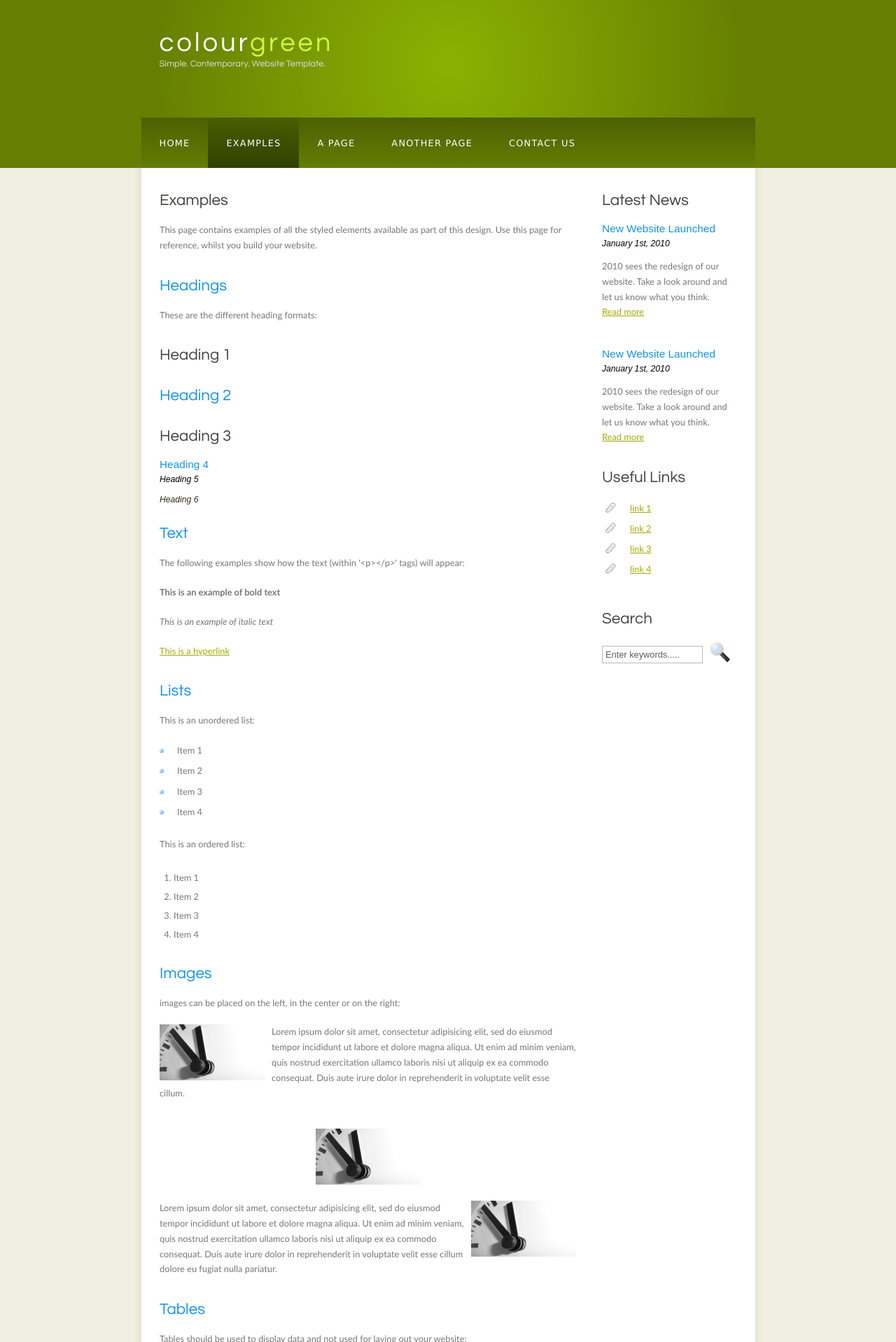
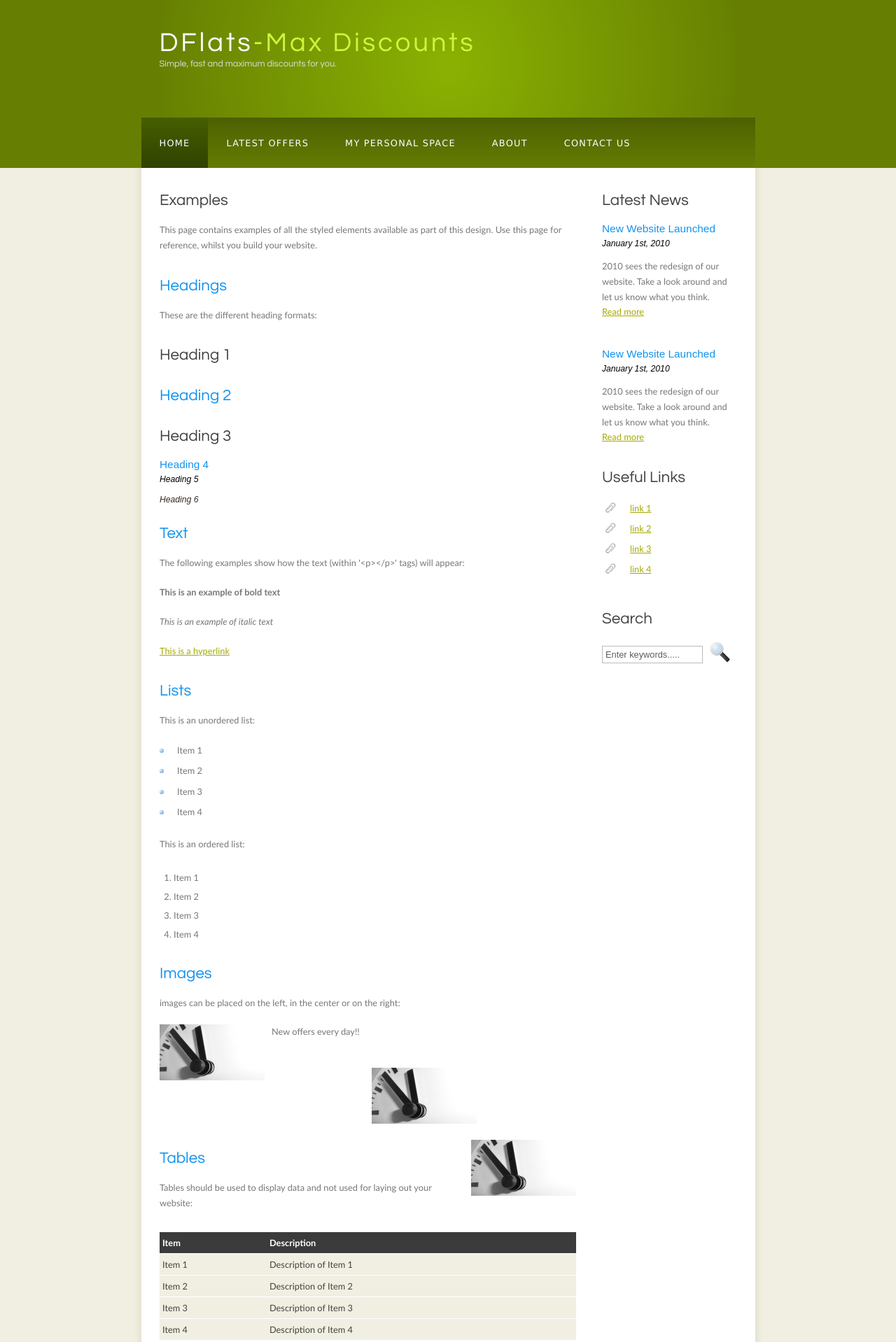
Before and after one commit to abhaikumar10/m.thordeal.com, a plain HTML site: page offers.html in a window 1280 px wide. Shown: the top 1918 px of the page at 70% size. Drawn offline with Linux system fonts and the light colour scheme.

Commit message:
header futter

```diff
--- a/offers.html
+++ b/offers.html
@@ -2,7 +2,7 @@
 <html>
 
 <head>
-  <title>colour_green - examples</title>
+  <title>Offer Page</title>
   <meta name="description" content="website description" />
   <meta name="keywords" content="website keywords, website keywords" />
   <meta http-equiv="content-type" content="text/html; charset=windows-1252" />
@@ -10,22 +10,22 @@
 </head>
 
 <body>
-  <div id="main">
+ <div id="main">
     <div id="header">
       <div id="logo">
         <div id="logo_text">
           <!-- class="logo_colour", allows you to change the colour of the text -->
-          <h1><a href="index.html">colour<span class="logo_colour">green</span></a></h1>
-          <h2>Simple. Contemporary. Website Template.</h2>
+          <h1><a href="index.html">DFlats<span class="logo_colour">-Max Discounts</span></a></h1>
+          <h2>Simple, fast and maximum discounts for you.</h2>
         </div>
       </div>
       <div id="menubar">
         <ul id="menu">
           <!-- put class="selected" in the li tag for the selected page - to highlight which page you're on -->
-          <li><a href="index.html">Home</a></li>
-          <li class="selected"><a href="examples.html">Examples</a></li>
-          <li><a href="page.html">A Page</a></li>
-          <li><a href="another_page.html">Another Page</a></li>
+          <li class="selected"><a href="index.html">Home</a></li>
+          <li><a href="offers.html">Latest Offers</a></li>
+          <li><a href="myspace.html">My Personal space</a></li>
+          <li><a href="about.html">About</a></li>
           <li><a href="contact.html">Contact Us</a></li>
         </ul>
       </div>
@@ -93,20 +93,11 @@
         <p>images can be placed on the left, in the center or on the right:</p>
         <span class="left"><img src="style/graphic.png" alt="example graphic" /></span>
         <p>
-          Lorem ipsum dolor sit amet, consectetur adipisicing elit, sed do eiusmod tempor
-          incididunt ut labore et dolore magna aliqua. Ut enim ad minim veniam, quis nostrud
-          exercitation ullamco laboris nisi ut aliquip ex ea commodo consequat. Duis aute
-          irure dolor in reprehenderit in voluptate velit esse cillum.
+          New offers every day!!
         </p>
         <span class="center"><img src="style/graphic.png" alt="example graphic" /></span>
         <span class="right"><img src="style/graphic.png" alt="example graphic" /></span>
-        <p>
-          Lorem ipsum dolor sit amet, consectetur adipisicing elit, sed do eiusmod tempor
-          incididunt ut labore et dolore magna aliqua. Ut enim ad minim veniam, quis nostrud
-          exercitation ullamco laboris nisi ut aliquip ex ea commodo consequat. Duis aute
-          irure dolor in reprehenderit in voluptate velit esse cillum dolore eu fugiat nulla
-          pariatur.
-        </p>
+
         <h2>Tables</h2>
         <p>Tables should be used to display data and not used for laying out your website:</p>
         <table style="width:100%; border-spacing:0;">
@@ -129,8 +120,8 @@
       </div>
     </div>
     <div id="content_footer"></div>
-    <div id="footer">
-      Copyright &copy; colour_green | <a href="http://validator.w3.org/check?uri=referer">HTML5</a> | <a href="http://jigsaw.w3.org/css-validator/check/referer">CSS</a> | <a href="http://www.html5webtemplates.co.uk">Website templates</a>
+     <div id="footer">
+      Copyright &copy; DFlats | <a href="http://validator.w3.org/check?uri=referer">Ashu&Abhay</a> | <a href="http://jigsaw.w3.org/css-validator/check/referer">Facebook</a> | <a href="http://www.html5webtemplates.co.uk">Telegram</a>
     </div>
   </div>
 </body>
```
